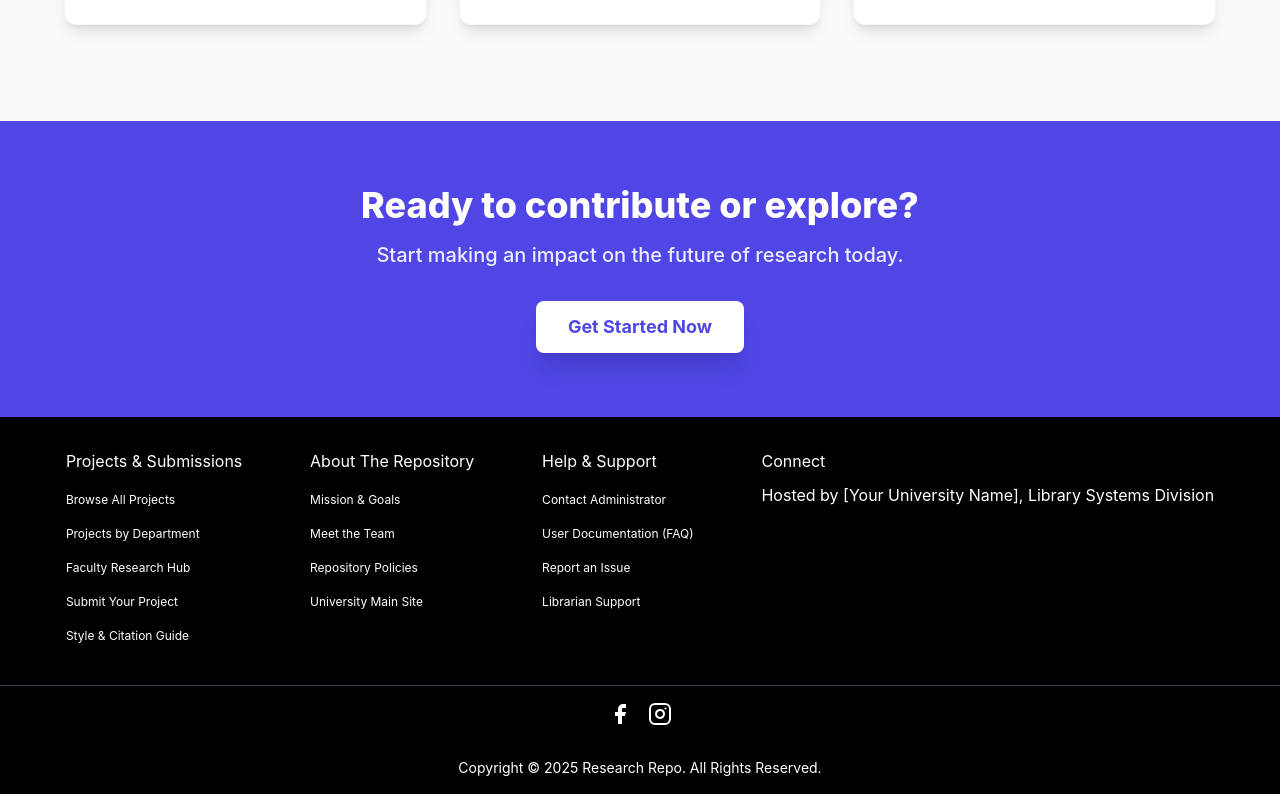
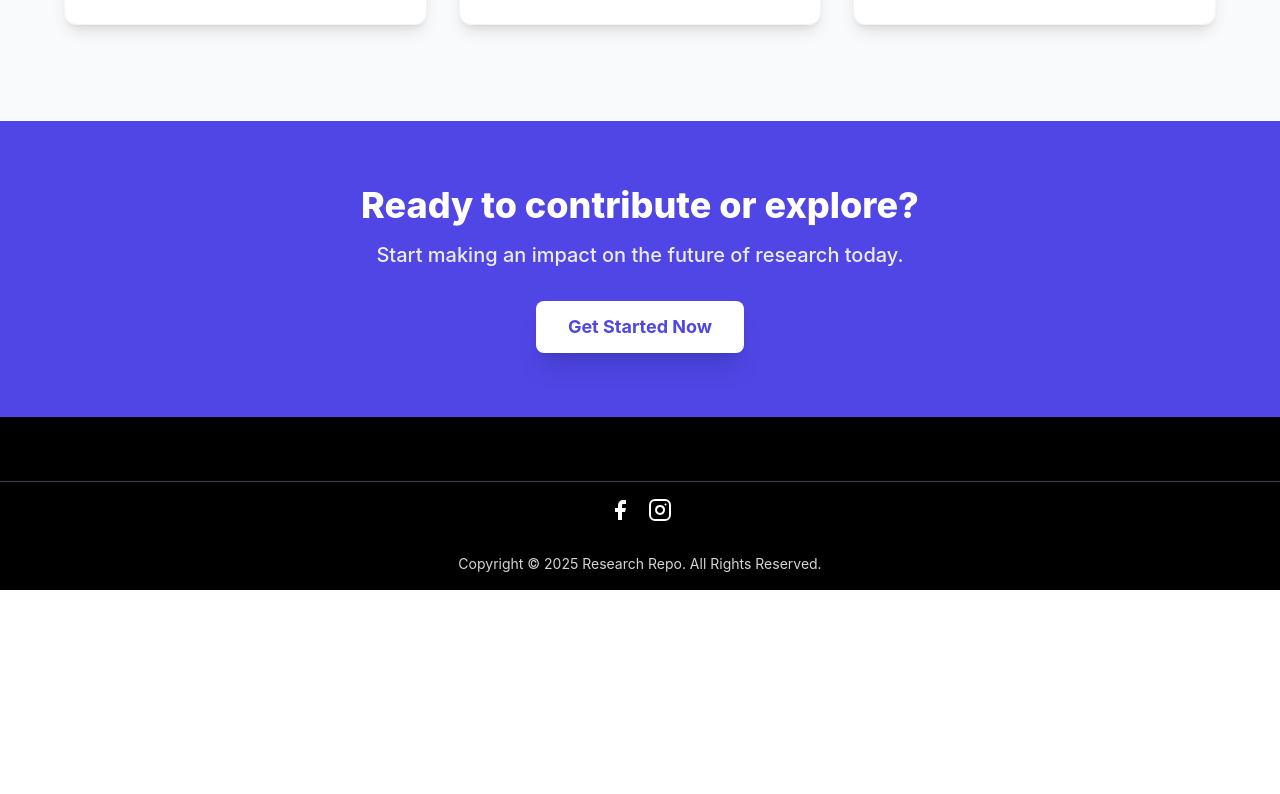
Before and after one commit to Pasinduthennakoon/project-repository-and-validation-system, a React (Create React App) app in the folder research-repo-frontend/: page / in a window 1280 px wide. Shown: the part 1397-2191 px from the top of the page. After the commit the page ends 1987 px from the top, so only its background shows below. Built offline with nearby package versions, Linux system fonts and the light colour scheme.

Commit message:
Update Footer.jsx

```diff
--- a/research-repo-frontend/src/components/Footer/Footer.jsx
+++ b/research-repo-frontend/src/components/Footer/Footer.jsx
@@ -13,30 +13,9 @@ const Footer = ({ content }) => {
         // Note: For Tailwind CSS to work, you must have it set up in your project
         <div className='bg-black text-white'>
             <div className='flex p-8 justify-around'>
-                {/* Check for items and map over them */}
-                {footerContent?.items && footerContent.items.map((item, index) => {
-                    // It is best practice to use a unique key for list items
-                    return (
-                        <div key={index} className='flex flex-col'>
-                            {/* Section Title */}
-                            <p className='text-[16px] pb-[10px]'>{item?.title}</p>
-
-                            {/* List of Links (if available) */}
-                            {item?.list && item.list.map((listitem, listIndex) => (
-                                <a
-                                    key={listIndex}
-                                    className='flex flex-col text-[12px] py-2 hover:text-gray-400 transition-colors'
-                                    href={listitem?.path}
-                                >
-                                    {listitem?.label}
-                                </a>
-                            ))}
-
-                            {/* Description (for Location) */}
-                            {item?.description && <p>{item?.description}</p>}
-                        </div>
-                    );
-                })}
+                <p className='text-xl font-semibold'>
+                    {footerContent?.main}
+                </p>
             </div>
 
             {/* Social Media Icons Section */}
@@ -46,7 +25,7 @@ const Footer = ({ content }) => {
             </div>
 
             {/* Copyright Section */}
-            <p className='text-sm text-white text-center py-4'>
+            <p className='text-sm text-gray-300 text-center py-4'>
                 {footerContent?.copyright}
             </p>
         </div>
```
